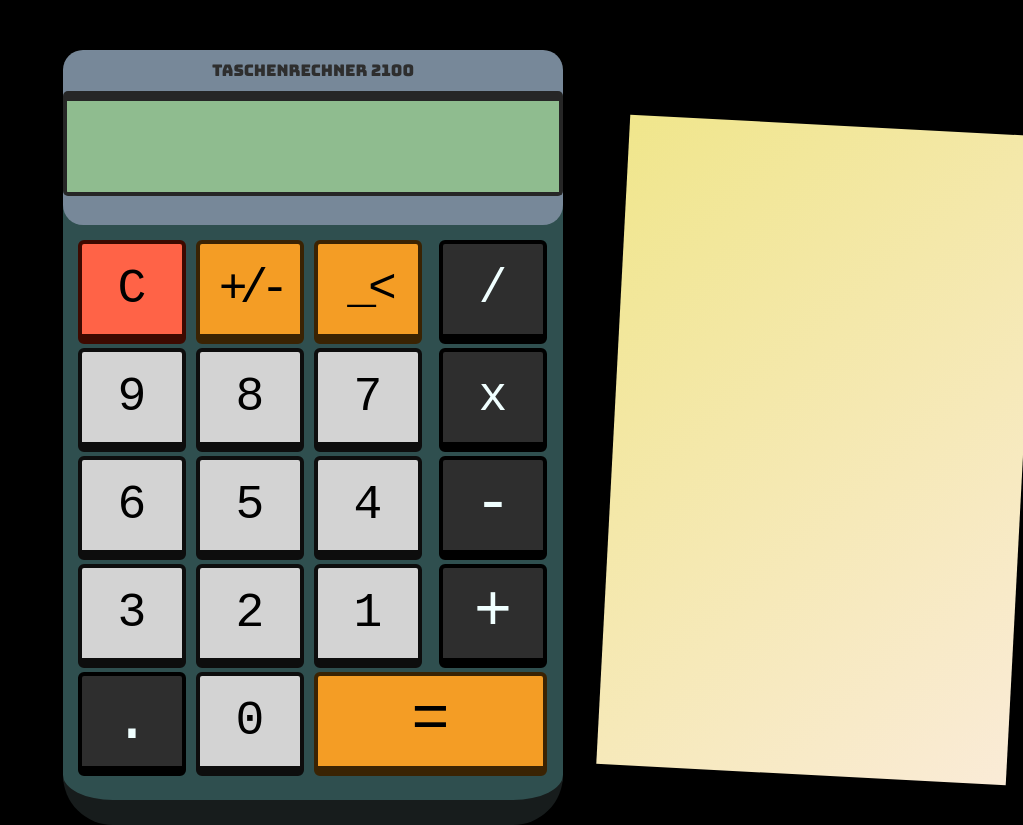
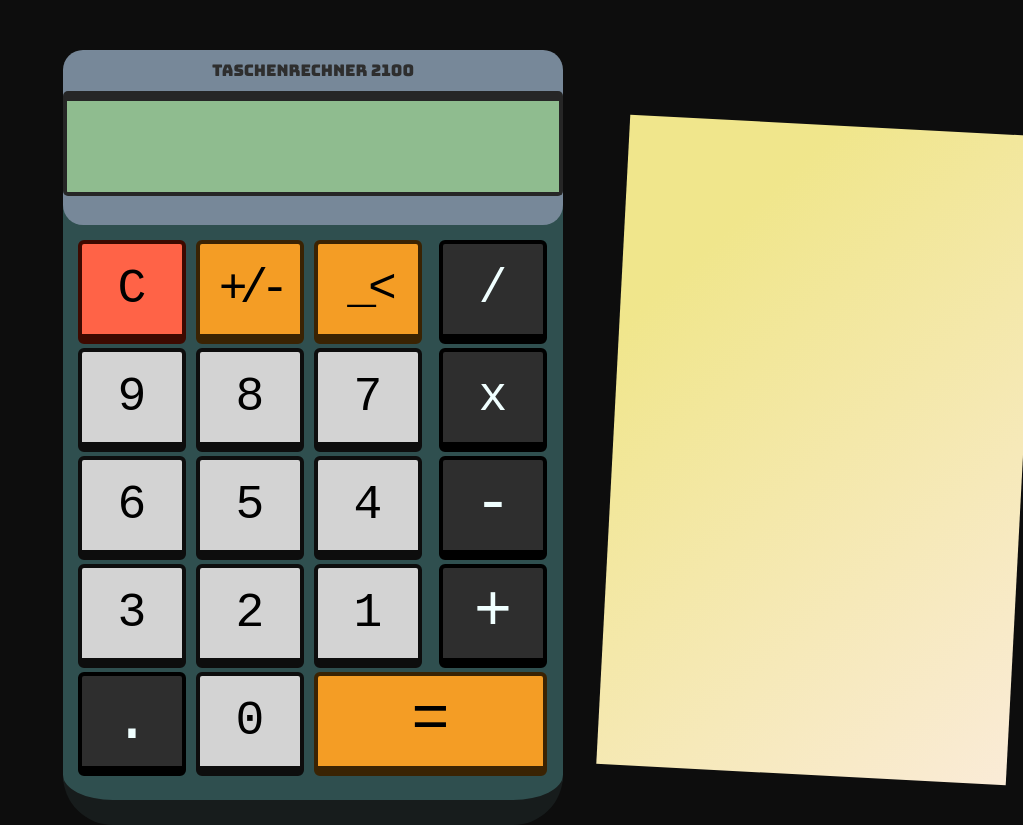
Before and after one commit to dragonvedb/calculator, a plain HTML site: page index.html in a window 1280 px wide. Shown: the whole page, without its empty margins (257-1280 px from the left). Drawn offline with Linux system fonts and the light colour scheme; a web font is replaced by a local one.

Commit message:
Finalize the look

```diff
--- a/styles.css
+++ b/styles.css
@@ -11,7 +11,7 @@
 body {
     display: flex;
     gap: 50px;
-    background-color: black;
+    background-color: hsl(0, 0%, 5%);
 }
 
 #paper {
@@ -19,7 +19,7 @@ body {
     width: 575px;
     margin-top: 125px;
     padding: 15px;
-    background: linear-gradient(-45deg, antiquewhite 0%, khaki 100%);
+    background: linear-gradient(-45deg, antiquewhite 0%, khaki 80%, khaki 100%);
 
     font-family: 'Reenie Beanie', cursive;
     font-size: 2.5em;
```
